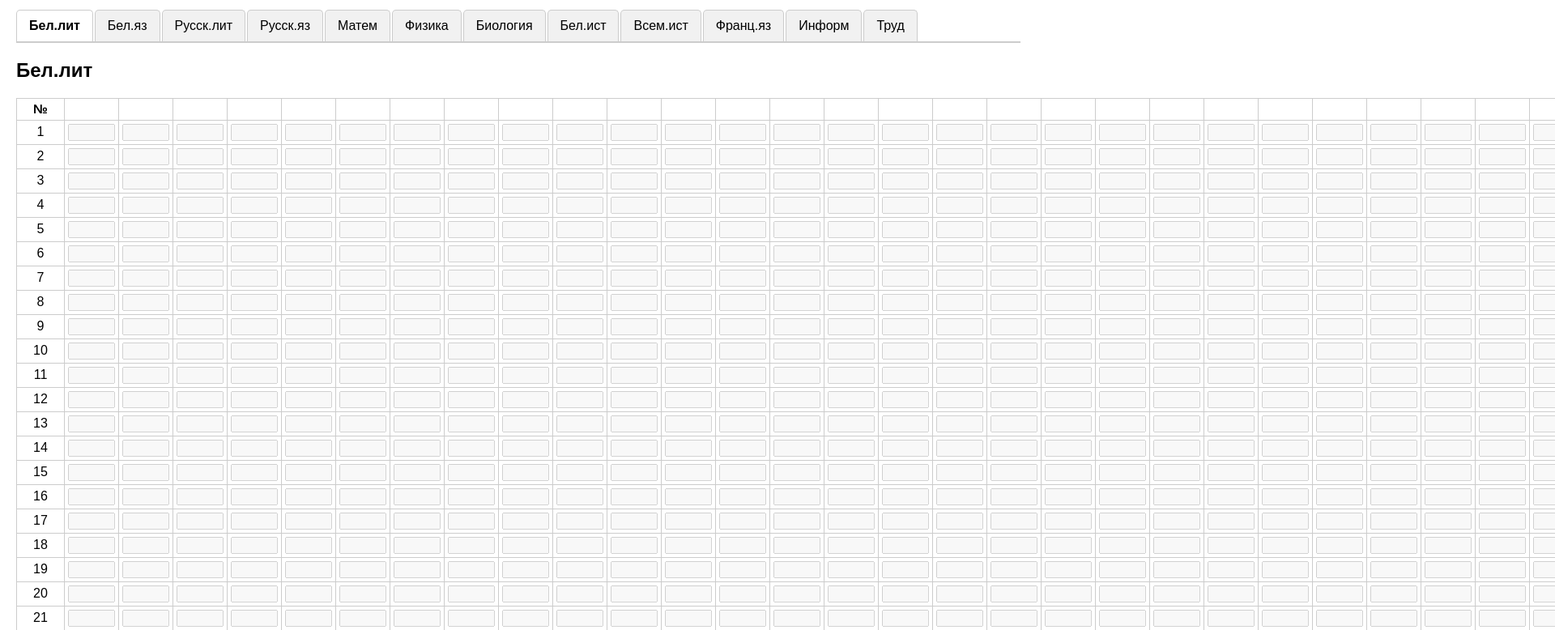
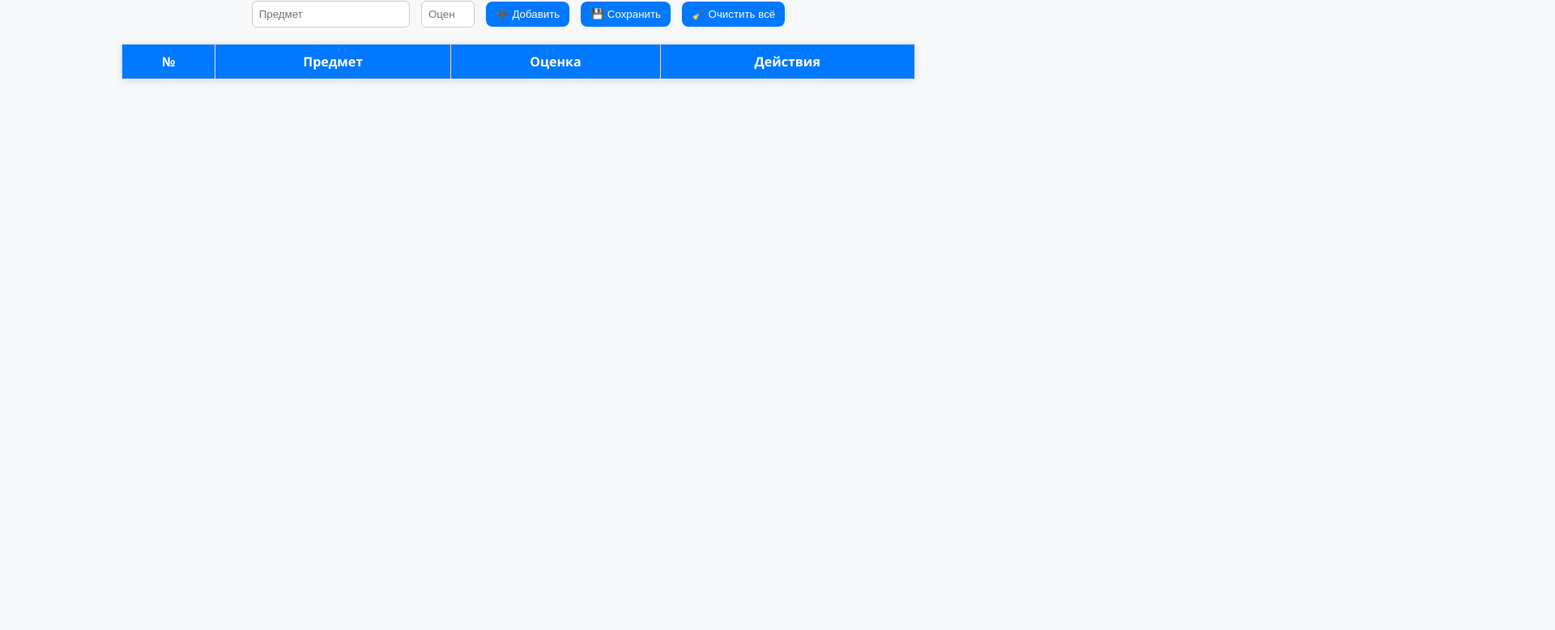
Before and after one commit to sanesmx159/-46, a plain HTML site: page index.html in a window 1280 px wide. Shown: the part 116-894 px from the top of the page at 81% size, 1920 px wide, since content can reach past the window. After the commit the page ends 800 px from the top, so only its background shows below. Drawn offline with Linux system fonts and the light colour scheme.

Commit message:
Update index.html

```diff
--- a/index.html
+++ b/index.html
@@ -2,207 +2,187 @@
 <html lang="ru">
 <head>
   <meta charset="UTF-8" />
-<meta name="viewport" content="width=device-width, initial-scale=1.0" />
-<title>Электронный дневник — вкладки по предметам</title>
+  <meta name="viewport" content="width=device-width, initial-scale=1.0">
+  <title>📘 Электронный дневник</title>
   <style>
     body {
-    font-family: Arial, sans-serif;
-    margin: 20px;
+      font-family: "Segoe UI", sans-serif;
+      background-color: #f6f8fa;
+      text-align: center;
+      padding: 20px;
     }
-  .top-buttons {
+
+    h1 {
+      margin-bottom: 20px;
+      color: #333;
+    }
+
+    table {
+      margin: 0 auto;
+      border-collapse: collapse;
+      width: 80%;
+      background: white;
+      box-shadow: 0 2px 10px rgba(0,0,0,0.1);
+    }
+
+    th, td {
+      border: 1px solid #ddd;
+      padding: 10px;
+      text-align: center;
+    }
+
+    th {
+      background-color: #0078ff;
+      color: white;
+    }
+
+    input[type="text"], input[type="number"] {
+      margin: 5px;
+      padding: 8px;
+      border-radius: 6px;
+      border: 1px solid #ccc;
+    }
+
+    button {
+      margin: 5px;
+      padding: 8px 12px;
+      border: none;
+      border-radius: 8px;
+      cursor: pointer;
+      background-color: #0078ff;
+      color: white;
+      transition: 0.2s;
+    }
+
+    button:hover {
+      background-color: #005ecb;
+    }
+
+    #controls {
       margin-bottom: 15px;
     }
-  button {
-    padding: 8px 14px;
-    margin-right: 8px;
-    cursor: pointer;
-    border: 1px solid #888;
-    border-radius: 6px;
-    background-color: #f2f2f2;
-    transition: 0.2s;
+
+    .deleteBtn {
+      background-color: #ff4d4d;
     }
-  button:hover {
-    background-color: #ddd;
+    .deleteBtn:hover {
+      background-color: #cc0000;
     }
-  .tabs {
-    display: flex;
-    border-bottom: 2px solid #ccc;
-    margin-bottom: 10px;
-    flex-wrap: wrap;
+
+    .editBtn {
+      background-color: #ffa500;
     }
-  .tab {
-    padding: 10px 15px;
-    cursor: pointer;
-    border: 1px solid #ccc;
-    border-bottom: none;
-    background-color: #f1f1f1;
-    margin-right: 2px;
-    border-radius: 5px 5px 0 0;
-  }
-  .tab.active {
-    background-color: #fff;
-    font-weight: bold;
-  }
-  .tabContent {
-    display: none;
-  }
-  .tabContent.active {
-    display: block;
-  }
-  table {
-    border-collapse: collapse;
-    width: 100%;
-    overflow-x: auto;
-  }
-  th, td {
-    border: 1px solid #ccc;
-    padding: 4px;
-    min-width: 50px;
-    text-align: center;
-  }
-  input[type="number"] {
-    width: 50px;
+    .editBtn:hover {
+      background-color: #cc8400;
     }
   </style>
 </head>
 <body>
+  <h1>📘 Электронный дневник</h1>
 
-<h1>Электронный дневник по предметам</h1>
-
-<div class="top-buttons">
-  <button onclick="showLogin()">Войти как учитель</button>
-  <button onclick="saveAll()">💾 Сохранить оценки</button>
-  <button onclick="location.reload()">🔄 Обновить страницу</button>
+  <div id="controls">
+    <input type="text" id="subjectInput" placeholder="Предмет">
+    <input type="number" id="gradeInput" placeholder="Оценка" min="1" max="10">
+    <button id="addGradeBtn">➕ Добавить</button>
+    <button id="saveGradesBtn">💾 Сохранить</button>
+    <button id="clearAllBtn">🧹 Очистить всё</button>
   </div>
 
-<div class="tabs">
-  <div class="tab active" onclick="openTab(event, 'bilelit')">Бел.лит</div>
-  <div class="tab" onclick="openTab(event, 'belyaz')">Бел.яз</div>
-  <div class="tab" onclick="openTab(event, 'russlit')">Русск.лит</div>
-  <div class="tab" onclick="openTab(event, 'russya')">Русск.яз</div>
-  <div class="tab" onclick="openTab(event, 'matem')">Матем</div>
-  <div class="tab" onclick="openTab(event, 'fizika')">Физика</div>
-  <div class="tab" onclick="openTab(event, 'biologiya')">Биология</div>
-  <div class="tab" onclick="openTab(event, 'belist')">Бел.ист</div>
-  <div class="tab" onclick="openTab(event, 'vsemist')">Всем.ист</div>
-  <div class="tab" onclick="openTab(event, 'franc')">Франц.яз</div>
-  <div class="tab" onclick="openTab(event, 'inform')">Информ</div>
-  <div class="tab" onclick="openTab(event, 'trud')">Труд</div>
-</div>
-
-<!-- Контейнеры вкладок -->
-<div id="bilelit" class="tabContent active"><h2>Бел.лит</h2><div><table></table></div></div>
-<div id="belyaz" class="tabContent"><h2>Бел.яз</h2><div><table></table></div></div>
-<div id="russlit" class="tabContent"><h2>Русск.лит</h2><div><table></table></div></div>
-<div id="russya" class="tabContent"><h2>Русск.яз</h2><div><table></table></div></div>
-<div id="matem" class="tabContent"><h2>Матем</h2><div><table></table></div></div>
-<div id="fizika" class="tabContent"><h2>Физика</h2><div><table></table></div></div>
-<div id="biologiya" class="tabContent"><h2>Биология</h2><div><table></table></div></div>
-<div id="belist" class="tabContent"><h2>Бел.ист</h2><div><table></table></div></div>
-<div id="vsemist" class="tabContent"><h2>Всем.ист</h2><div><table></table></div></div>
-<div id="franc" class="tabContent"><h2>Франц.яз</h2><div><table></table></div></div>
-<div id="inform" class="tabContent"><h2>Информ</h2><div><table></table></div></div>
-<div id="trud" class="tabContent"><h2>Труд</h2><div><table></table></div></div>
+  <table id="gradesTable">
+    <thead>
+      <tr>
+        <th>№</th>
+        <th>Предмет</th>
+        <th>Оценка</th>
+        <th>Действия</th>
+      </tr>
+    </thead>
+    <tbody id="gradesBody"></tbody>
+  </table>
 
   <script>
-const subjects = ['bilelit','belyaz','russlit','russya','matem','fizika','biologiya','belist','vsemist','franc','inform','trud'];
-const totalRows = 29;
-const totalColumns = 60;
+    const gradesBody = document.getElementById("gradesBody");
+    const addGradeBtn = document.getElementById("addGradeBtn");
+    const saveGradesBtn = document.getElementById("saveGradesBtn");
+    const clearAllBtn = document.getElementById("clearAllBtn");
 
-// переключение вкладок
-function openTab(evt, tabId) {
-  document.querySelectorAll('.tabContent').forEach(el => el.classList.remove('active'));
-  document.querySelectorAll('.tab').forEach(el => el.classList.remove('active'));
-  document.getElementById(tabId).classList.add('active');
-  evt.currentTarget.classList.add('active');
-}
-
-// создать таблицы
-for (const subj of subjects) {
-  const table = document.querySelector(`#${subj} table`);
-  const thead = document.createElement('thead');
-  const headerRow = document.createElement('tr');
-  const thNum = document.createElement('th');
-  thNum.textContent = '№';
-  headerRow.appendChild(thNum);
-
-  for (let i=2; i<=totalColumns; i++) {
-    const th = document.createElement('th');
-    headerRow.appendChild(th);
-  }
-  thead.appendChild(headerRow);
-  table.appendChild(thead);
-
-  const tbody = document.createElement('tbody');
-  for (let i=1; i<=totalRows; i++) {
-    const row = document.createElement('tr');
-    const tdNum = document.createElement('td');
-    tdNum.textContent = i;
-    row.appendChild(tdNum);
-
-    for (let col=2; col<=totalColumns; col++) {
-      const td = document.createElement('td');
-      const input = document.createElement('input');
-      input.type = 'number';
-      input.min = '1';
-      input.max = '5';
-      input.id = `${subj}_grade_${i}_${col}`;
-      input.disabled = true;
-      td.appendChild(input);
-      row.appendChild(td);
-    }
-    tbody.appendChild(row);
-  }
-  table.appendChild(tbody);
-}
-
-// вход учителя
-function showLogin() {
-  const pwd = prompt("Введите пароль учителя:");
-  if (pwd === "1324576800") {
-    alert("Режим учителя активирован — теперь можно редактировать оценки.");
-    document.querySelectorAll('input').forEach(el => el.disabled = false);
-  } else {
-    alert("Неверный пароль!");
+    function loadGrades() {
+      const data = localStorage.getItem("grades");
+      if (data) {
+        const grades = JSON.parse(data);
+        grades.forEach((g, i) => addRow(g.subject, g.grade, i + 1));
       }
     }
 
-// сохранить все данные
-function saveAll() {
-  const data = {};
-  for (const subj of subjects) {
-    data[subj] = [];
-    for (let i=1; i<=totalRows; i++) {
-      const row = [];
-      for (let col=2; col<=totalColumns; col++) {
-        const val = document.getElementById(`${subj}_grade_${i}_${col}`).value || '';
-        row.push(val);
+    function addRow(subject, grade, index = gradesBody.children.length + 1) {
+      const row = document.createElement("tr");
+      row.innerHTML = `
+        <td>${index}</td>
+        <td contenteditable="true">${subject}</td>
+        <td contenteditable="true">${grade}</td>
+        <td>
+          <button class="editBtn">✏️</button>
+          <button class="deleteBtn">🗑️</button>
+        </td>
+      `;
+
+      const editBtn = row.querySelector(".editBtn");
+      const deleteBtn = row.querySelector(".deleteBtn");
+
+      editBtn.addEventListener("click", () => {
+        const newSubject = prompt("Изменить предмет:", row.children[1].textContent);
+        const newGrade = prompt("Изменить оценку:", row.children[2].textContent);
+        if (newSubject !== null && newGrade !== null) {
+          row.children[1].textContent = newSubject;
+          row.children[2].textContent = newGrade;
         }
-      data[subj].push(row);
-    }
-  }
-  localStorage.setItem('gradesData', JSON.stringify(data));
-  alert("✅ Все оценки сохранены!");
+      });
+
+      deleteBtn.addEventListener("click", () => {
+        row.remove();
+        updateRowNumbers();
+      });
+
+      gradesBody.appendChild(row);
     }
 
-// загрузить данные при открытии
-window.onload = function() {
-  const saved = localStorage.getItem('gradesData');
-  if (saved) {
-    const data = JSON.parse(saved);
-    for (const subj of subjects) {
-      if (data[subj]) {
-        for (let i=1; i<=totalRows; i++) {
-          for (let col=2; col<=totalColumns; col++) {
-            const input = document.getElementById(`${subj}_grade_${i}_${col}`);
-            if (input) input.value = data[subj][i-1]?.[col-2] || '';
+    function updateRowNumbers() {
+      const rows = gradesBody.querySelectorAll("tr");
+      rows.forEach((r, i) => {
+        r.children[0].textContent = i + 1;
+      });
     }
+
+    addGradeBtn.addEventListener("click", () => {
+      const subject = document.getElementById("subjectInput").value.trim();
+      const grade = document.getElementById("gradeInput").value.trim();
+      if (subject && grade) {
+        addRow(subject, grade);
+        document.getElementById("subjectInput").value = "";
+        document.getElementById("gradeInput").value = "";
+      } else {
+        alert("Введите предмет и оценку!");
       }
+    });
+
+    saveGradesBtn.addEventListener("click", () => {
+      const rows = gradesBody.querySelectorAll("tr");
+      const grades = Array.from(rows).map(r => ({
+        subject: r.children[1].textContent,
+        grade: r.children[2].textContent
+      }));
+      localStorage.setItem("grades", JSON.stringify(grades));
+      alert("Оценки сохранены 💾");
+    });
+
+    clearAllBtn.addEventListener("click", () => {
+      if (confirm("Вы уверены, что хотите удалить все оценки?")) {
+        localStorage.removeItem("grades");
+        gradesBody.innerHTML = "";
       }
-    }
-  }
-};
+    });
+
+    loadGrades();
   </script>
-
 </body>
 </html>
```
Lines whose indentation alone changed are shown as unchanged.
